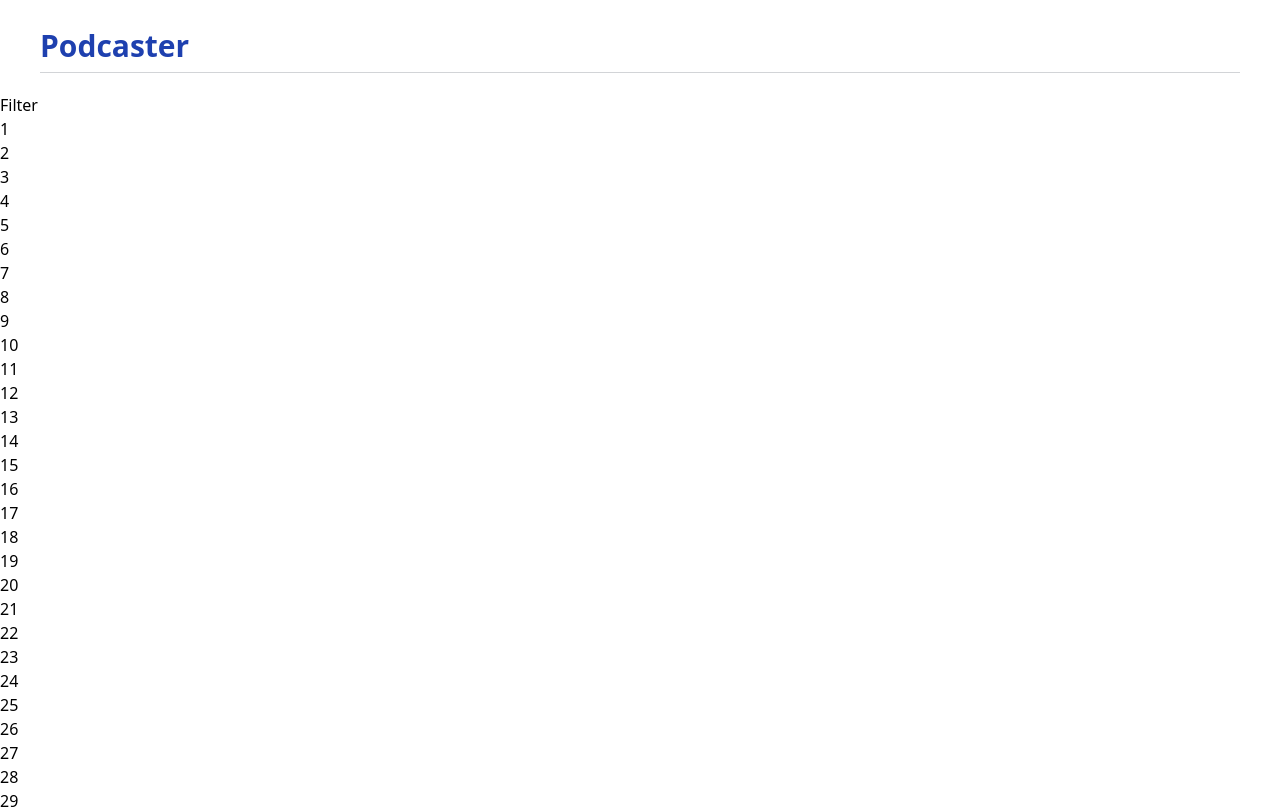
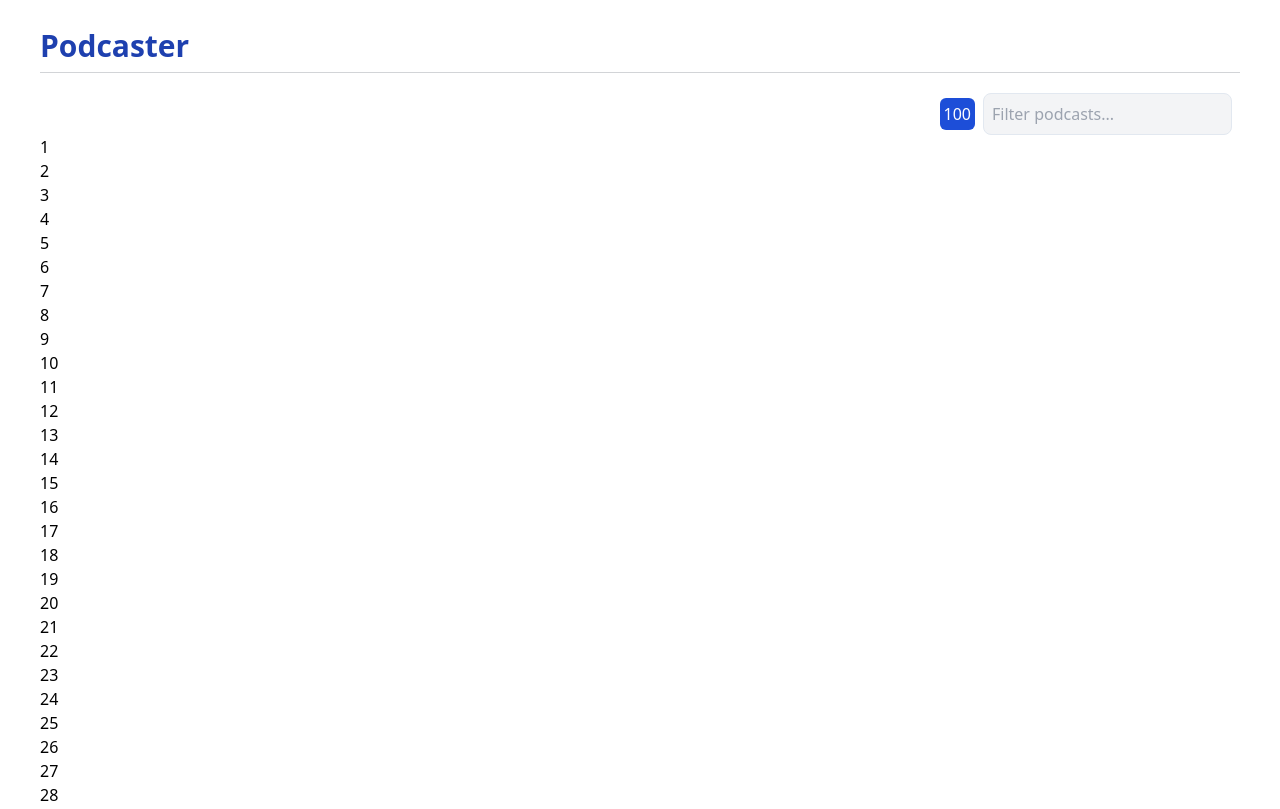
Before and after one commit to Cudi7/podcast-app, a Next.js app: page / in a window 1280 px wide. Shown: the top 809 px of the page. Built offline with nearby package versions, Linux system fonts and the light colour scheme.

Commit message:
added tailwind css to filter component

```diff
--- a/src/components/Filter.tsx
+++ b/src/components/Filter.tsx
@@ -1,5 +1,17 @@
 const Filter = () => {
-  return <div>Filter</div>;
+  return (
+    <div className="flex items-center justify-end gap-2">
+      <span className="border-full rounded-md bg-blue-700 p-1 text-white">
+        100
+      </span>
+      <input
+        autoComplete="off"
+        type="search"
+        className="w-100 mr-2 rounded-lg border border-slate-200 bg-gray-100 p-2"
+        placeholder="Filter podcasts..."
+      />
+    </div>
+  );
 };
 
 export default Filter;
--- a/src/pages/index.tsx
+++ b/src/pages/index.tsx
@@ -12,7 +12,7 @@ const Home: NextPage = () => {
         <meta name="description" content="Generated by create-t3-app" />
         <link rel="icon" href="/favicon.ico" />
       </Head>
-      <main>
+      <main className="container mx-auto my-5 px-10">
         <Filter />
         {[...Array(100).keys()].map((el) => (
           <Podcast key={el} el={el} />
```
